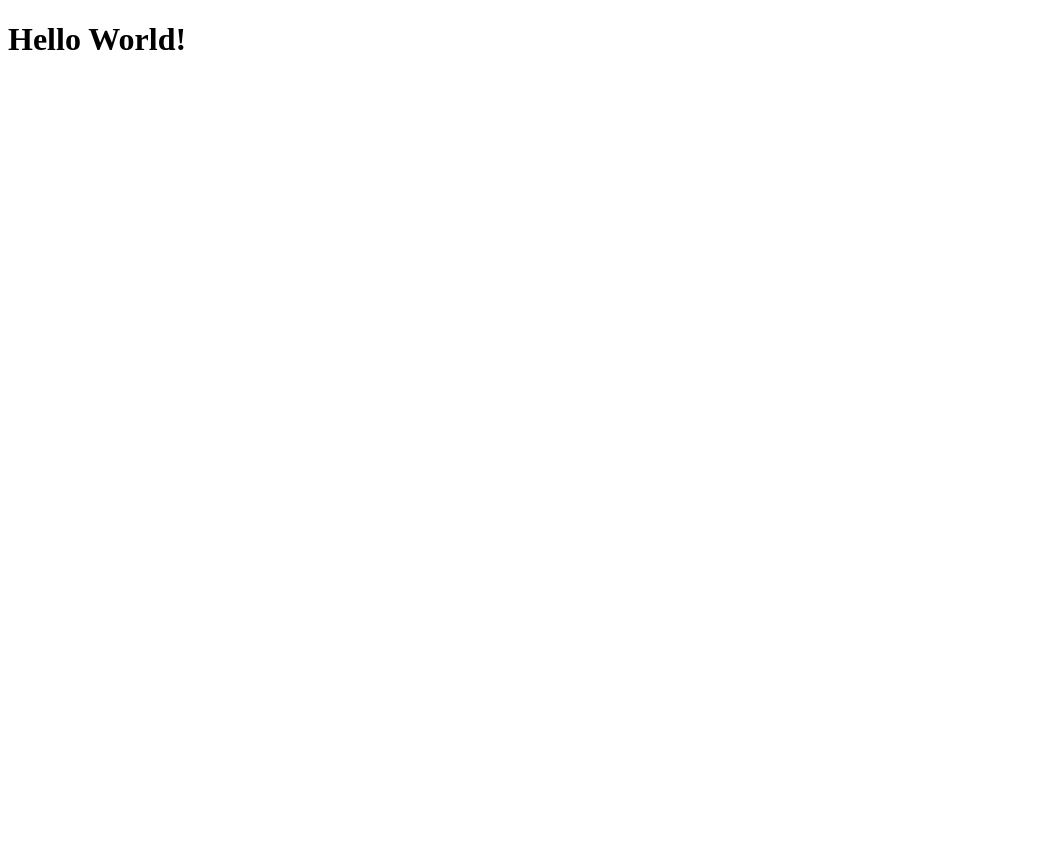
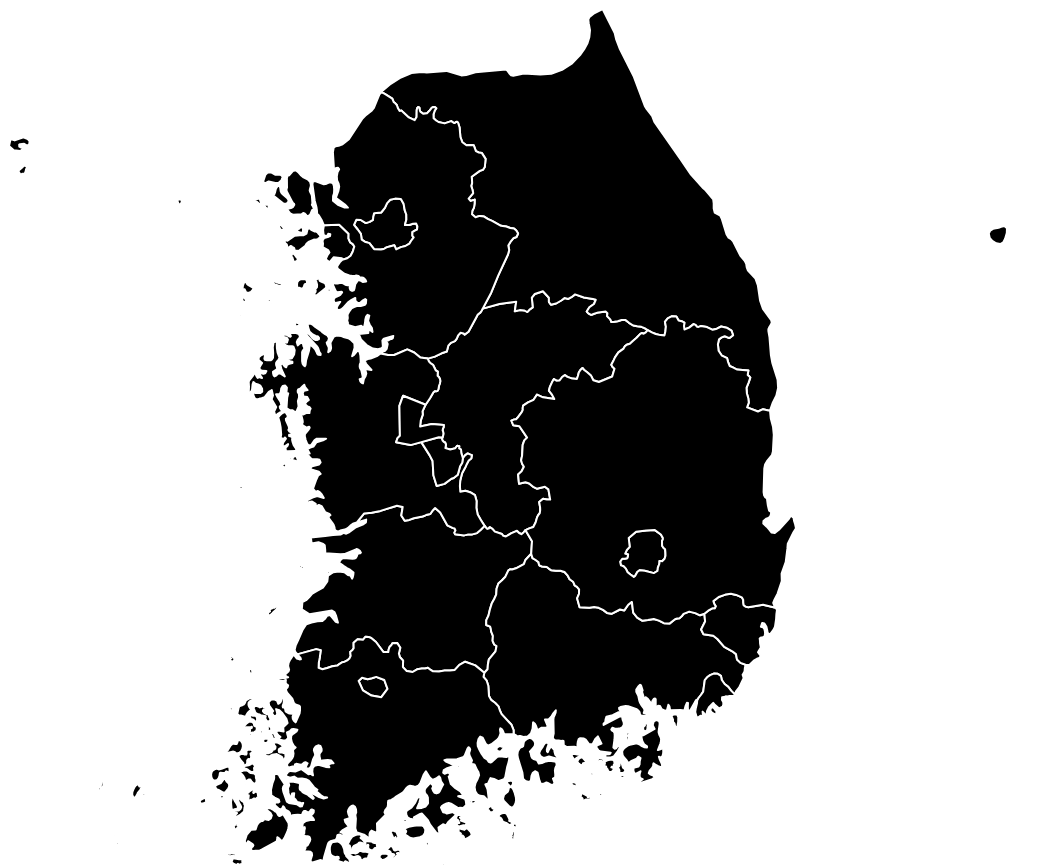
Before and after one commit to FGPRJS/TrashBagPrice, a React app: page / in a window 1280 px wide. Shown: the top 867 px of the page, without its empty margins (0-1061 px from the left). Before the commit the page ends 800 px from the top, so only its background shows below. Built offline with nearby package versions, Linux system fonts and the light colour scheme.

Commit message:
Initial Map
Map initialization

```diff
--- a/src/app/App.jsx
+++ /dev/null
@@ -1,9 +0,0 @@
-import React from "react";
-
-export default class App extends React.Component {
-    render(){
-        return <h1>
-            Hello World!
-        </h1>;
-    }
-}
--- /dev/null
+++ b/src/component/App.jsx
@@ -0,0 +1,10 @@
+import React from "react";
+import Mainmap from "./map/Mainmap.jsx";
+
+export default class App extends React.Component {
+    render(){
+        return <div id="map_wrapper">
+            <Mainmap/>
+        </div>;
+    }
+}
--- /dev/null
+++ b/src/component/map/Mainmap.jsx
@@ -0,0 +1,28 @@
+import React from "react";
+import { ReactSVG } from "react-svg";
+import map from '../../../resource/kr.svg';
+
+export default class Mainmap extends React.Component {
+    render(){
+        return <ReactSVG
+
+        beforeInjection = {(inject_svg) => {
+            this.svg = inject_svg;
+
+            inject_svg.setAttribute('width',`1000`);
+            inject_svg.setAttribute('height',`1200`);
+        }
+    }
+        afterInjection = {(error, svg) => {
+            if (error) {
+                console.error(error);
+                return;
+            }
+            console.log(svg);
+        }
+        }
+        src= { map } >
+
+        </ReactSVG>;
+    }
+}
--- /dev/null
+++ b/src/index.css
@@ -0,0 +1,13 @@
+#root {
+    width : 100%;
+    height: 100%;
+
+    position: absolute;
+}
+
+#map_wrapper {
+    width : 100%;
+    height: 100%;
+
+    position:relative;
+}
--- a/src/index.js
+++ b/src/index.js
@@ -1,6 +1,7 @@
 import React from 'react';
 import ReactDOM from 'react-dom';
-import App from './app/App.jsx';
+import './index.css';
+import App from './component/App.jsx';
 
 const element = <App />;
 
--- a/webpack.config.js
+++ b/webpack.config.js
@@ -5,6 +5,8 @@ import { fileURLToPath } from 'url';
 const __dirname = path.dirname(fileURLToPath(import.meta.url));
 
 export default {
+  mode:"development",
+
   entry: path.join(__dirname, "src", "index.js"),
   output: {
     path:path.resolve(__dirname, "dist"),
@@ -21,6 +23,16 @@ export default {
           }
         }
       },
+      {
+        test: /\.(png|svg|jpg)$/,
+        use: [
+            'file-loader',
+        ],
+    },
+    {
+      test: /\.css$/i,
+      use: ["style-loader", "css-loader"],
+    },
     ]
   },
   plugins: [
```
Also changed, not shown: package.json (+6 -2 lines), resource/kr.svg (added), 1 other file (tests, documents, lock files or other folders).
